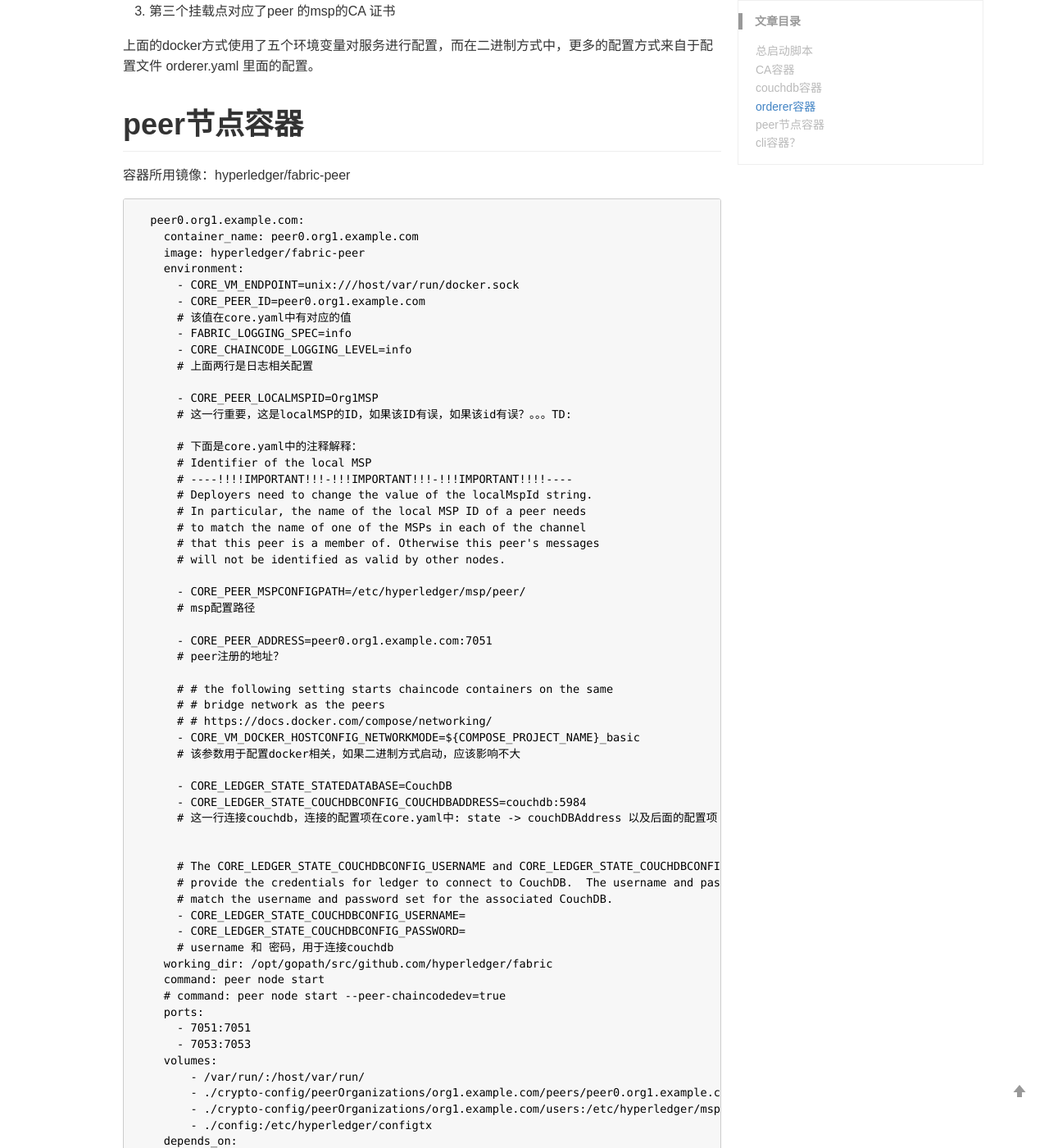
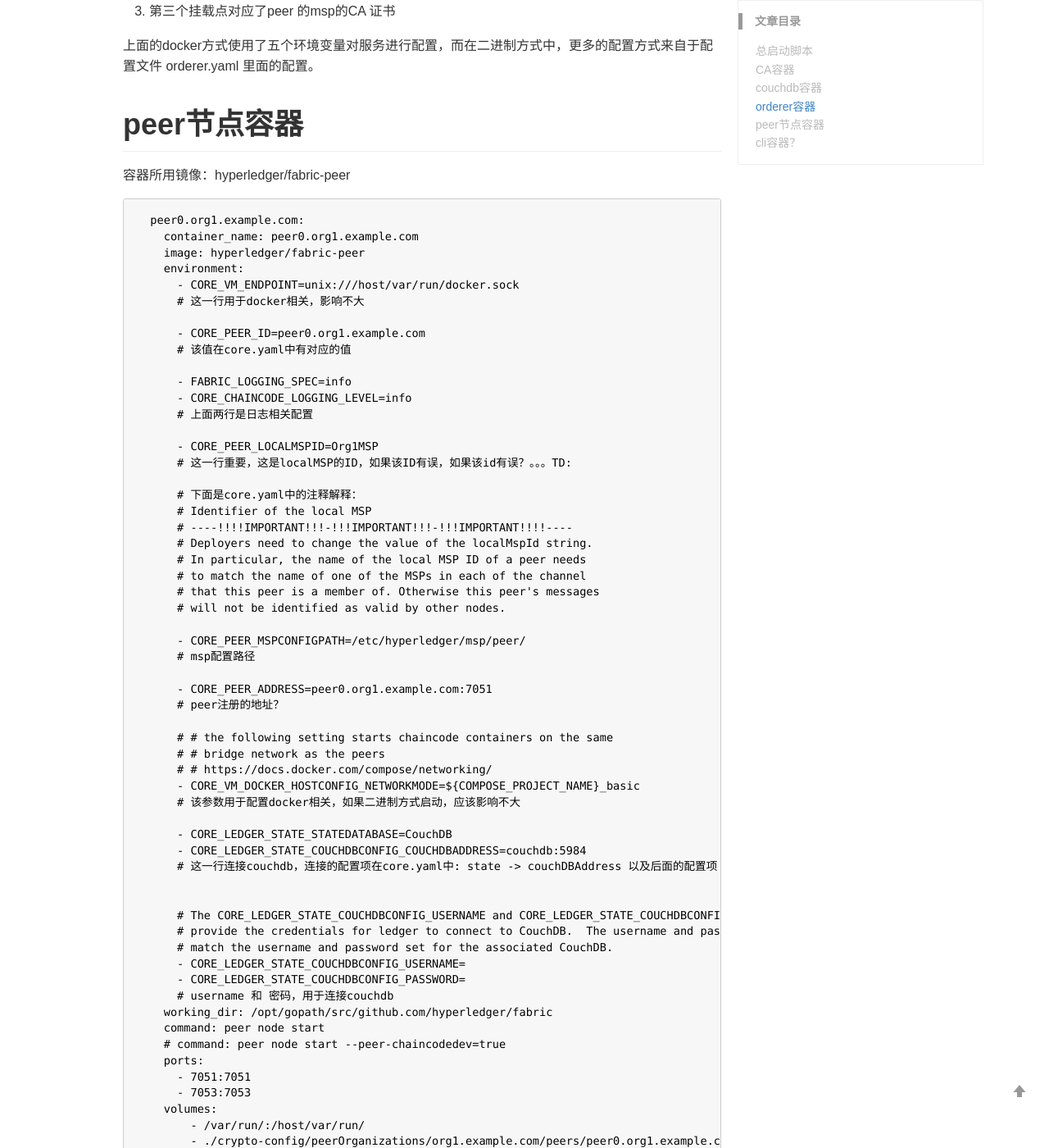
Before and after one commit to nox60/nox60.github.io, a Jekyll site: the page built from _posts/2019-7-23-Hyperledger-Fabric-例子代码解读.md, in a window 1280 px wide and 1400 px high, scrolled down 3876 px. Shown: the whole window at 82% size. Built offline with Jekyll 4.4.1, drawn with Linux system fonts in a browser that asks for light colours; our own code applies the rules of GitHub Pages for plain Markdown files; comment, search, counter and statistics services are not loaded; some of the changed text lies outside the part shown.

```diff
--- a/_posts/2019-7-23-Hyperledger-Fabric-例子代码解读.md
+++ b/_posts/2019-7-23-Hyperledger-Fabric-例子代码解读.md
@@ -190,8 +190,11 @@
     image: hyperledger/fabric-peer
     environment:
       - CORE_VM_ENDPOINT=unix:///host/var/run/docker.sock
+      # 这一行用于docker相关，影响不大
+
       - CORE_PEER_ID=peer0.org1.example.com
       # 该值在core.yaml中有对应的值
+
       - FABRIC_LOGGING_SPEC=info
       - CORE_CHAINCODE_LOGGING_LEVEL=info
       # 上面两行是日志相关配置
```
